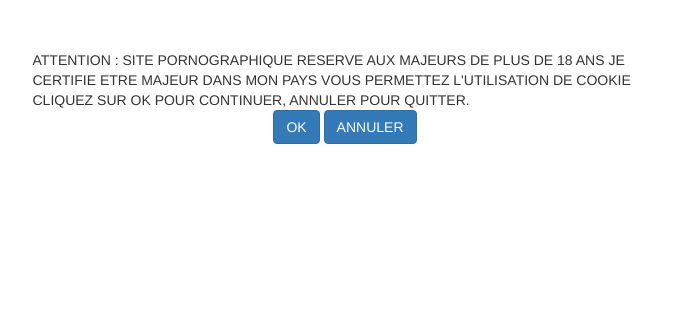
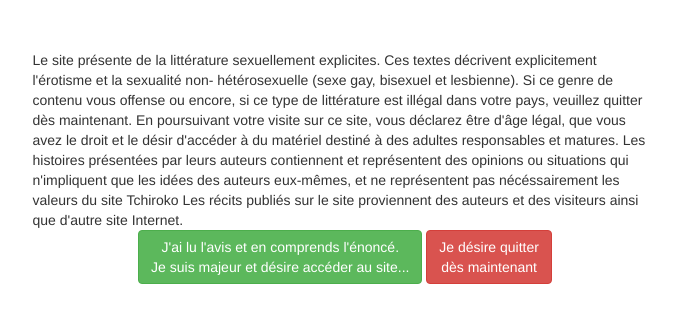
Before and after one commit to tchiroko/tchiroko.github.io, a Jekyll site: the page built from disclaimer.md, in a window 1280 px wide. Shown: the top 323 px of the page, without its empty margins (295-971 px from the left). Built offline with Jekyll 4.4.1, drawn with Linux system fonts in a browser that asks for light colours.

Commit message:
feature (site): changement disclaimer + ajout histoire

```diff
--- a/disclaimer.md
+++ b/disclaimer.md
@@ -6,13 +6,17 @@ sitemap: false
 ---
 <div class="row">
   <div class="col-md-offset-3 col-md-6">
-  ATTENTION : SITE PORNOGRAPHIQUE RESERVE AUX MAJEURS DE PLUS DE 18 ANS
-  JE CERTIFIE ETRE MAJEUR DANS MON PAYS
-    VOUS PERMETTEZ L'UTILISATION DE COOKIE
-    CLIQUEZ SUR OK POUR CONTINUER, ANNULER POUR QUITTER.
+  Le site présente de la littérature sexuellement explicites. Ces textes décrivent explicitement l'érotisme et la sexualité non- hétérosexuelle (sexe gay, bisexuel et lesbienne). Si ce genre de contenu vous offense ou encore, si ce type de littérature est illégal dans votre pays, veuillez quitter dès maintenant.
+
+En poursuivant votre visite sur ce site, vous déclarez être d'âge légal, que vous avez le droit et le désir d'accéder à du matériel destiné à des adultes responsables et matures.
+
+Les histoires présentées par leurs auteurs contiennent et représentent des opinions ou situations qui n'impliquent que les idées des auteurs eux-mêmes, et ne représentent pas nécéssairement les valeurs du site {{ site.title }}
+
+Les récits publiés sur le site proviennent des auteurs et des visiteurs ainsi que d'autre site Internet.
   </div>
   <div class="col-md-12 text-center">
-    <a href="/" id="AcceptDisclaimer" class="btn btn-primary">OK</a>
-    <a href="http://www.google.fr" class="btn btn-primary">ANNULER</a>
+    <a href="/" id="AcceptDisclaimer" class="btn btn-success">J'ai lu l'avis et en comprends l'énoncé.<br />
+Je suis majeur et désire accéder au site...</a>
+    <a href="http://www.google.fr" class="btn btn-danger">Je désire quitter <br />dès maintenant</a>
   </div>
 </div>
```
Also changed, not shown: _posts/2015-08-26-adepte_du_sauna-1.md (added, +18 -0 lines), _posts/2017-08-16-adepte_du_sauna-2.md (added, +40 -0 lines), _posts/2017-11-13-ma-premiere-experience.md (+1 -1 lines).
